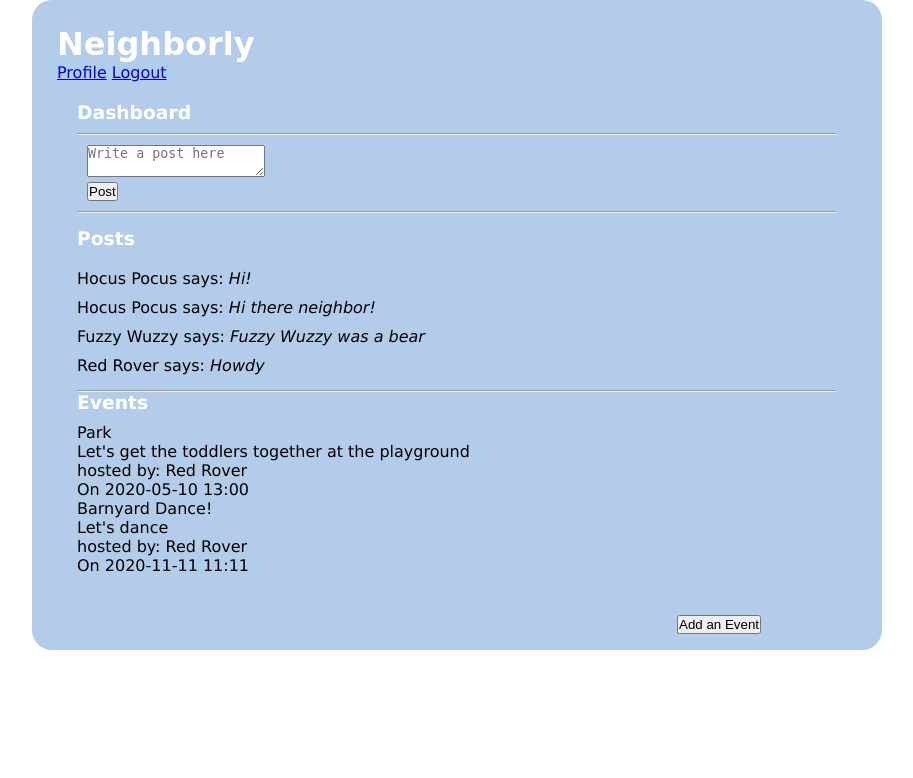
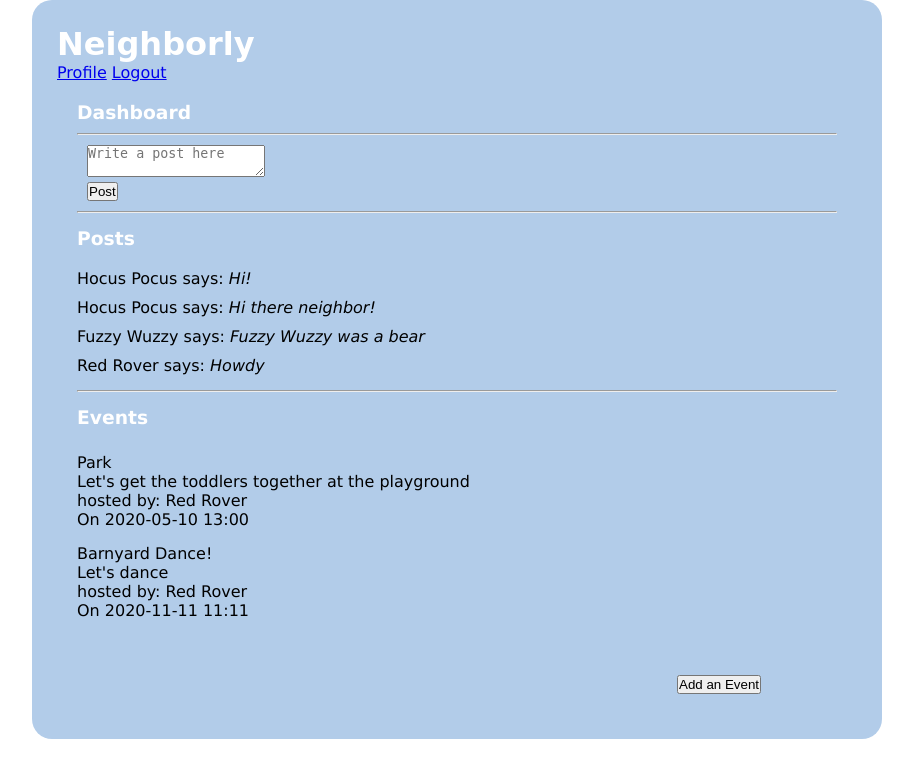
Before and after one commit to projects-and-algos-april-2020/Neighborly, a Flask app: page /dashboard in a window 1280 px wide. Shown: the top 778 px of the page, without its empty margins (183-1096 px from the left). Run offline with Flask 2, Linux system fonts and the light colour scheme; a user stored in the database is signed in; data comes from the database, SQL or seed files in the repository; both versions use the stored data as it was after the commit.

Commit message:
css update

```diff
--- a/static/style.css
+++ b/static/style.css
@@ -17,8 +17,6 @@
     .container h1 {
         font-family: cursive;
         color: white;
-
-
     }
 
     .container li {
@@ -68,17 +66,37 @@
         padding: 5px;
     }
 
-
-
     .user_info ul h3 {
         color: white;
         font-family: cursive;
-    padding: 10px;
         display: inline-block
     }
 
     .user_info p {
         font-style: italic;
+    }
+
+    .user_info li {
+        padding: 5px;
+    }
+
+.container_dashboard {
+        width: 800px;
+
+        background-color: rgb(178, 204, 233);
+        margin: 0px auto;
+        padding: 25px;
+        border-radius: 20px;
+        font-family: 'Lucida Sans', 'Lucida Sans Regular', 'Lucida Grande', 'Lucida Sans Unicode', Geneva, Verdana, sans-serif;
+    }
+
+        .container_dashboard h1 {
+            font-family: cursive;
+            color: white;
+        }
+
+        .container_dashboard li {
+            list-style: none;
         }
 
 .dashboard {
@@ -88,12 +106,10 @@
         padding-bottom: 10px;
 
         color: white;
-
     }
 
     .dashboard form {
     padding: 10px;
-
     }
 
     .dashboard button {
@@ -101,7 +117,6 @@
         margin-top: 40px;
         margin-left: 600px;
     }
-
 
 
 .posts {
@@ -121,3 +136,12 @@
     font-style: italic;
 
 }
+
+.events {
+    margin-top: 15px;
+    margin-bottom: 15px;
+
+}
+    .events li {
+        margin-top: 15px;
+    }
--- a/templates/dashboard.html
+++ b/templates/dashboard.html
@@ -7,7 +7,7 @@
     <title>Dashboard</title>
 </head>
 <body>
-    <div class="container">
+    <div class="container_dashboard">
         <h1>Neighborly</h1>
         <div class="navigation">
             <a href="/user_profile">Profile</a>
--- a/templates/user_profile.html
+++ b/templates/user_profile.html
@@ -19,8 +19,9 @@
             {% endfor %}
             <ul>
                 {% for cur_user in all_users %}
-                <li>Name: {{cur_user.first_name}} {{cur_user.last_name}} </li>
-                <li>Email: {{cur_user.email}}</li>
+                <li>{{cur_user.first_name}} {{cur_user.last_name}}
+                    <p>{{cur_user.email}}</p>
+                </li>
                 {% endfor %}
             </ul>
         </div>
```
Also changed, not shown: neighborly.db. Lines whose indentation alone changed are shown as unchanged.
